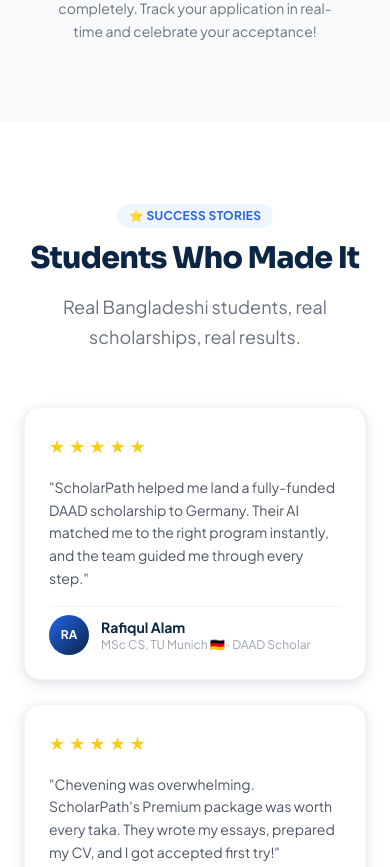
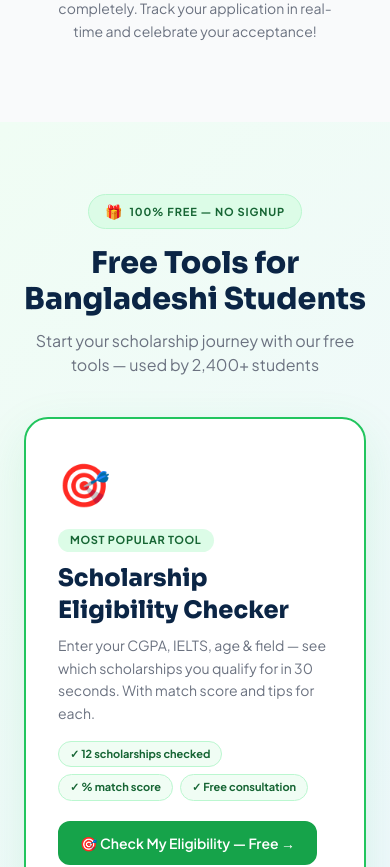
Before and after one commit to shajidhossain626-cell/Schoolar-path-Bd-Front-end, a React (Vite) app: page / in a window 390 px wide. Shown: the part 4520-5387 px from the top of the page. Built offline with nearby package versions, Linux system fonts and the light colour scheme.

Commit message:
remove succes stories

```diff
--- a/src/pages/HomePage.jsx
+++ b/src/pages/HomePage.jsx
@@ -9,11 +9,6 @@ const STEPS = [
   { n: 1, title: 'Discover & Match', desc: 'Use our smart filters and search to find scholarships perfectly matched to your profile, field, and goals.' },
   { n: 2, title: 'Prepare & Upload', desc: 'Get a personalized document checklist. Upload files securely to your dashboard. Our experts review everything.' },
   { n: 3, title: 'Apply & Succeed', desc: 'Apply independently or let our team handle it completely. Track your application in real-time and celebrate your acceptance!' },
-]
-const TESTIMONIALS = [
-  { stars: 5, text: '"ScholarPath helped me land a fully-funded DAAD scholarship to Germany. Their AI matched me to the right program instantly, and the team guided me through every step."', name: 'Rafiqul Alam', meta: 'MSc CS, TU Munich 🇩🇪 · DAAD Scholar', av: 'RA' },
-  { stars: 5, text: '"Chevening was overwhelming. ScholarPath\'s Premium package was worth every taka. They wrote my essays, prepared my CV, and I got accepted first try!"', name: 'Nusrat Khan', meta: 'LSE London 🇬🇧 · Chevening Scholar', av: 'NK' },
-  { stars: 5, text: '"The MEXT scholarship process is notoriously complex. ScholarPath\'s AI answered all my questions instantly. Now I\'m studying robotics at Osaka University!"', name: 'Sabbir Hossain', meta: 'Osaka University 🇯🇵 · MEXT Scholar', av: 'SH' },
 ]
 
 const DEADLINES = [
@@ -266,38 +261,6 @@ export default function HomePage() {
         </div>
       </section>
 
-      {/* FIX 1: TESTIMONIALS section added — TESTIMONIALS constant was defined but never rendered */}
-      <section className="section">
-        <div className="container">
-          <div className="section-header">
-            <span className="badge badge-blue mb-3">⭐ Success Stories</span>
-            <h2>Students Who Made It</h2>
-            <p>Real Bangladeshi students, real scholarships, real results.</p>
-          </div>
-          <div className="grid md:grid-cols-3 gap-6">
-            {TESTIMONIALS.map(({ stars, text, name, meta, av }) => (
-              <div key={name} className="bg-white rounded-2xl shadow-card border border-gray-100 p-6 flex flex-col gap-4">
-                <div className="flex gap-1">
-                  {Array.from({ length: stars }).map((_, i) => (
-                    <span key={i} className="text-yellow-400 text-lg">★</span>
-                  ))}
-                </div>
-                <p className="text-gray-600 text-sm leading-relaxed flex-1">{text}</p>
-                <div className="flex items-center gap-3 pt-2 border-t border-gray-100">
-                  <div className="w-10 h-10 rounded-full bg-gradient-to-br from-blue-600 to-navy-800 flex items-center justify-center text-white text-xs font-black flex-shrink-0">
-                    {av}
-                  </div>
-                  <div>
-                    <div className="font-bold text-navy-800 text-sm">{name}</div>
-                    <div className="text-xs text-gray-400">{meta}</div>
-                  </div>
-                </div>
-              </div>
-            ))}
-          </div>
-        </div>
-      </section>
-
       {/* FREE TOOLS SECTION */}
       <section style={{ background:'linear-gradient(135deg,#f0fdf4 0%,#eff6ff 100%)', padding:'72px 0' }}>
         <div className="container">
```
